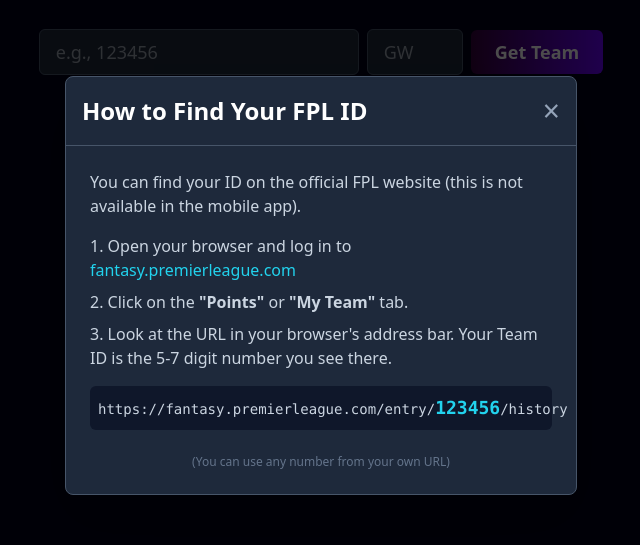
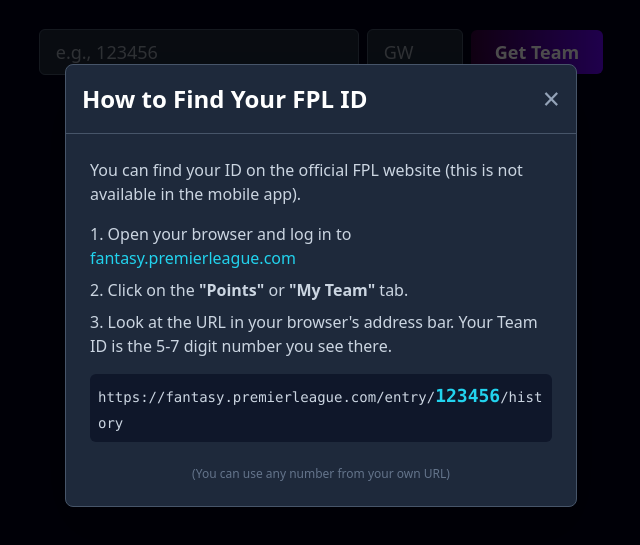
Before and after one commit to Clarkey33/view-ix, a plain HTML site: page frontend/index.html in a window 1280 px wide. Both pictures are taken after a click on the button "How do I find my Team ID?". Shown: the part 115-660 px from the top of the page, without its empty margins (319-959 px from the left). Drawn offline with nearby package versions, Linux system fonts and the light colour scheme.

Commit message:
"updates-added fix  for issue when find fpl id link is clicked"

```diff
--- a/frontend/index.html
+++ b/frontend/index.html
@@ -109,7 +109,7 @@
                     <li>Click on the <strong>"Points"</strong> or <strong>"My Team"</strong> tab.</li>
                     <li>Look at the URL in your browser's address bar. Your Team ID is the 5-7 digit number you see there.</li>
                 </ol>
-                <div class="bg-slate-900 p-2 rounded-md">
+                <div class="bg-slate-900 p-2 rounded-md break-all">
                     <code class="text-sm">https://fantasy.premierleague.com/entry/<strong class="text-cyan-400 text-lg">123456</strong>/history</code>
                 </div>
                 <p class="text-center text-xs text-slate-500 pt-2">(You can use any number from your own URL)</p>
```
